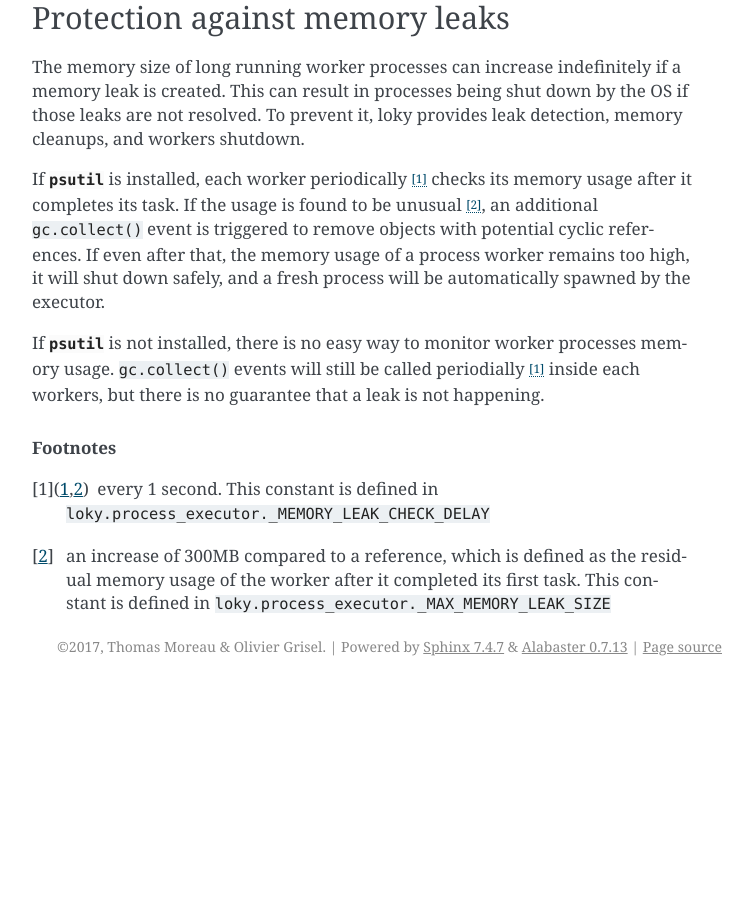
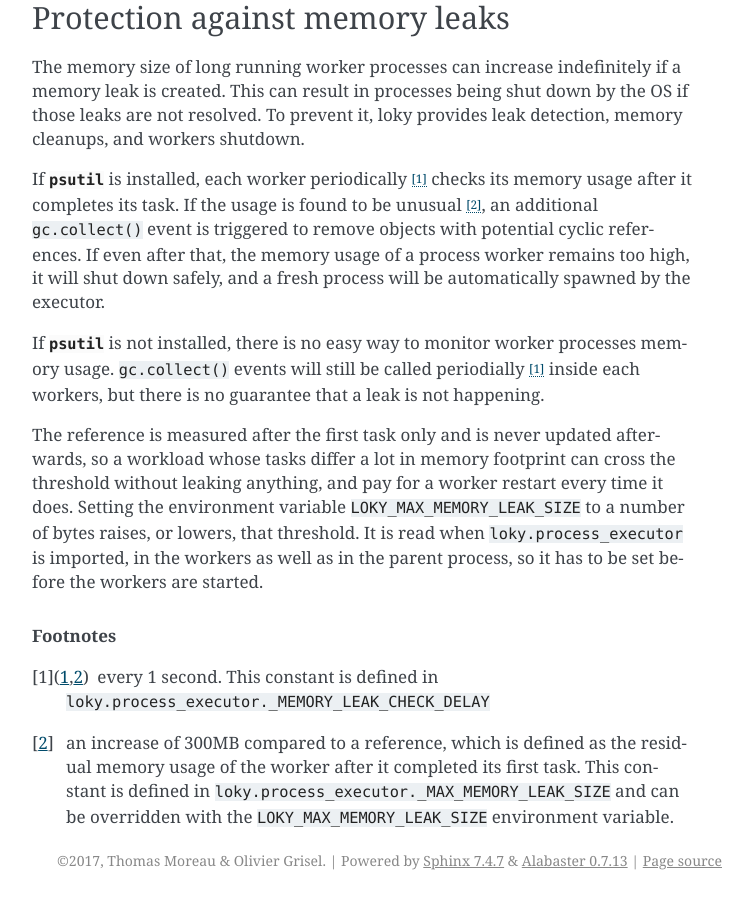
Before and after one commit to joblib/loky, a Sphinx documentation site: the page built from docs/API.rst, in a window 1280 px wide and 900 px high, scrolled down 1425 px. Shown: the whole window, without its empty margins (388-1141 px from the left). Built offline with Sphinx 7.4.7, drawn with Linux system fonts in a browser that asks for light colours; pages that are not in the unit, such as notebooks, are missing from menus; before the commit the page ends 2111 px from its top, so only the background shows below that.

Commit message:
ENH make the memory leak threshold configurable
The amount of memory growth tolerated before a worker is recycled was
hardcoded to 300 MB. The reference it is compared against is measured
once, after the worker's first task, and never updated, so a workload
whose tasks differ a lot in memory footprint crosses that threshold
without leaking anything and pays for a worker restart every time.

Read it from LOKY_MAX_MEMORY_LEAK_SIZE, in the same style as the
existing LOKY_MAX_DEPTH. Workers inherit the environment of the process
that created the executor, and loky's `env` argument sets variables
before any module is loaded in the worker, so both routes work.

Co-Authored-By: Claude Opus 5 (1M context) <noreply@anthropic.com>

```diff
--- a/docs/API.rst
+++ b/docs/API.rst
@@ -57,10 +57,18 @@ processes memory usage. :code:`gc.collect()` events will still be called
 periodially [#periodically_fn]_ inside each workers, but there is no guarantee that a leak is
 not happening.
 
+The reference is measured after the first task only and is never updated
+afterwards, so a workload whose tasks differ a lot in memory footprint can cross
+the threshold without leaking anything, and pay for a worker restart every time
+it does. Setting the environment variable :code:`LOKY_MAX_MEMORY_LEAK_SIZE` to a
+number of bytes raises, or lowers, that threshold. It is read when
+:code:`loky.process_executor` is imported, in the workers as well as in the
+parent process, so it has to be set before the workers are started.
+
 .. rubric:: Footnotes
 
 .. [#periodically_fn] every 1 second. This constant is defined in :code:`loky.process_executor._MEMORY_LEAK_CHECK_DELAY`
-.. [#psutil_unusual_fn] an increase of 300MB compared to a reference, which is defined as the residual memory usage of the worker after it completed its first task. This constant is defined in :code:`loky.process_executor._MAX_MEMORY_LEAK_SIZE`
+.. [#psutil_unusual_fn] an increase of 300MB compared to a reference, which is defined as the residual memory usage of the worker after it completed its first task. This constant is defined in :code:`loky.process_executor._MAX_MEMORY_LEAK_SIZE` and can be overridden with the :code:`LOKY_MAX_MEMORY_LEAK_SIZE` environment variable.
 
 
 
```
Also changed, not shown: CHANGES.md (+6 -0 lines), 2 other files.
